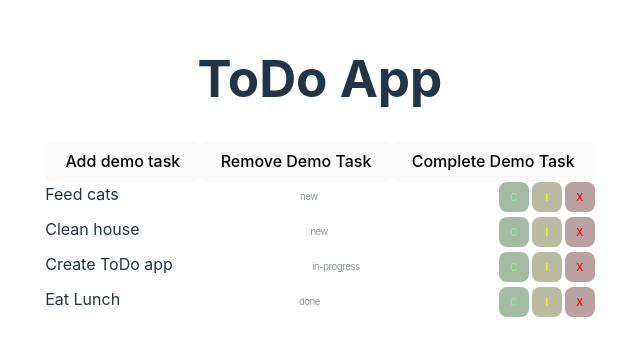
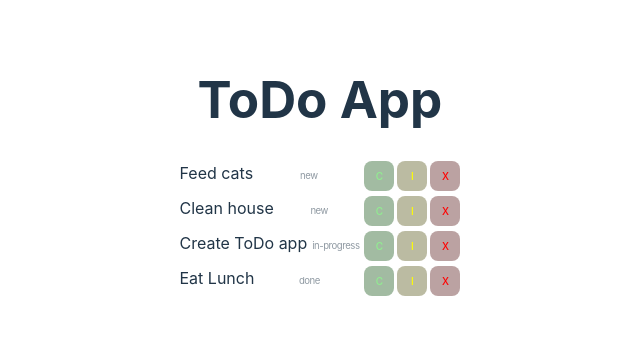
Before and after one commit to webbugt/algebra-todo-extra-vjezba, a React (Vite) app: page / in a window 1280 px wide. Shown: the part 231-586 px from the top of the page, without its empty margins (320-960 px from the left). Built offline with nearby package versions, Linux system fonts and the light colour scheme.

Commit message:
prop drill and connect callbacks

```diff
--- a/src/App.jsx
+++ b/src/App.jsx
@@ -66,40 +66,12 @@ function App() {
   return (
     <>
       <h1>ToDo App</h1>
-      <button
-        type="button"
-        onClick={() => {
-          addTask({
-            title: 'Demo task',
-            status: 'new',
-          });
-        }}
-      >
-        Add demo task
-      </button>
-      <button
-        type="button"
-        onClick={() => {
-          removeTask({
-            title: 'Demo task',
-            status: 'new',
-          });
-        }}
-      >
-        Remove Demo Task
-      </button>
-      <button
-        type="button"
-        onClick={() => {
-          changeTask({
-            title: 'Demo task',
-            status: 'done',
-          });
-        }}
-      >
-        Complete Demo Task
-      </button>
-      <TaskList tasks={tasks} />
+      <TaskList
+        tasks={tasks}
+        addTask={addTask}
+        removeTask={removeTask}
+        changeTask={changeTask}
+      />
     </>
   );
 }
--- a/src/components/Task.jsx
+++ b/src/components/Task.jsx
@@ -1,16 +1,42 @@
 import PropTypes from 'prop-types';
 import styles from './Task.module.css';
 
-function Task({ title, status }) {
+function Task({
+  title, status, changeTask, removeTask,
+}) {
   return (
     <div className={styles.task}>
       <span className="title">{title}</span>
       {' '}
       <span className={styles.status}>{status}</span>
       <div className={styles.controls}>
-        <button className={styles.complete} type="button">C</button>
-        <button className={styles['in-progress']} type="button">I</button>
-        <button className={styles.delete} type="button">X</button>
+        <button
+          className={styles.complete}
+          type="button"
+          onClick={() => {
+            changeTask({ title, status: 'done' });
+          }}
+        >
+          C
+        </button>
+        <button
+          className={styles['in-progress']}
+          type="button"
+          onClick={() => {
+            changeTask({ title, status: 'in-progress' });
+          }}
+        >
+          I
+        </button>
+        <button
+          className={styles.delete}
+          type="button"
+          onClick={() => {
+            removeTask({ title });
+          }}
+        >
+          X
+        </button>
       </div>
     </div>
   );
@@ -22,6 +48,15 @@ export const taskPropTypes = {
   status: PropTypes.oneOf(['new', 'in-progress', 'done']).isRequired,
 };
 
-Task.propTypes = taskPropTypes;
+Task.propTypes = {
+  ...taskPropTypes,
+  removeTask: PropTypes.func,
+  changeTask: PropTypes.func,
+};
+
+Task.defaultProps = {
+  removeTask: undefined,
+  changeTask: undefined,
+};
 
 export default Task;
--- a/src/components/TaskList.jsx
+++ b/src/components/TaskList.jsx
@@ -4,6 +4,8 @@ import Task, { taskPropTypes } from './Task';
 
 function TaskList({
   tasks,
+  removeTask,
+  changeTask,
 }) {
   const seed = useUIDSeed();
   return (
@@ -13,6 +15,8 @@ function TaskList({
           key={seed(task, index)}
           title={task.title}
           status={task.status}
+          removeTask={removeTask}
+          changeTask={changeTask}
         />
       ))}
     </>
@@ -23,6 +27,13 @@ TaskList.propTypes = {
   tasks: PropTypes.arrayOf(
     PropTypes.shape(taskPropTypes),
   ).isRequired,
+  removeTask: PropTypes.func,
+  changeTask: PropTypes.func,
+};
+
+TaskList.defaultProps = {
+  removeTask: undefined,
+  changeTask: undefined,
 };
 
 export default TaskList;
```
